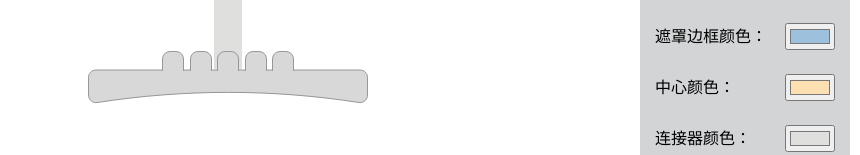
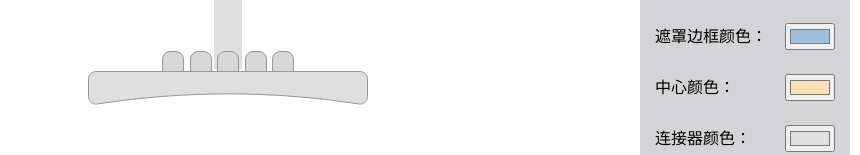
Before and after one commit to Jungbey/fan, a React (Vite) app: page / in a window 1280 px wide. Shown: the part 535-690 px from the top of the page, without its empty margins (420-1280 px from the left). Built offline with nearby package versions, Linux system fonts and the light colour scheme; the HTML template or start-up script is replaced by a standard one.

Commit message:
:sparkles: add console-panel color management
try to adjust css,may be stupid

```diff
--- a/src/components/app_container/index.tsx
+++ b/src/components/app_container/index.tsx
@@ -1,7 +1,7 @@
 import React, { FC } from 'react';
 import { css } from 'goober';
 
-const Conainer: FC = ({ children }) => (
+const Container: FC = ({ children }) => (
   <div className={css`
   min-width: 100vw;
   min-height: 100vh;
@@ -24,4 +24,4 @@ const Conainer: FC = ({ children }) => (
   </div>
 )
 
-export default Conainer;
+export default Container;
--- /dev/null
+++ b/src/components/console/Background/index.tsx
@@ -0,0 +1,47 @@
+import React from 'react';
+import { css } from 'goober';
+import { useColorState } from '@/store/useColorState';
+
+const Background: React.FC = () => {
+  const backgroundColor = useColorState().consoleColor;
+  return (
+    <div
+      className={css`
+        width: 280px;
+        height: 15px;
+        margin: 0 auto;
+        transform: translateY(-18px);
+      `}
+    >
+      <svg
+        width="280px"
+        height="34px"
+        viewBox="0 0 280 34"
+        version="1.1"
+        xmlns="http://www.w3.org/2000/svg"
+      >
+        <title>Rectangle</title>
+        <g
+          id="Page-1"
+          stroke="none"
+          stroke-width="1"
+          fill="none"
+          fill-rule="evenodd"
+        >
+          <g
+            id="iPhone-8-Plus-Copy-3"
+            transform="translate(-68.000000, -564.000000)"
+            fill={backgroundColor}
+            stroke="#979797"
+          >
+            <path
+              d="M340,564.5 C342.071068,564.5 343.946068,565.339466 345.303301,566.696699 C346.660534,568.053932 347.5,569.928932 347.5,572 L347.5,572 L347.5,589.599401 C347.500002,591.670469 346.660536,593.54547 345.303303,594.902703 C343.94607,596.259937 342.071069,597.099404 340,597.099404 C339.611952,597.099404 339.224489,597.069288 338.841101,597.009327 C295.647827,590.253978 252.200793,586.876306 208.5,586.876306 C164.751939,586.876306 120.966968,590.26129 77.1450938,597.031339 C75.0983073,597.347548 73.1171209,596.804197 71.5685791,595.670098 C70.0200371,594.535998 68.9041396,592.811149 68.5879312,590.764362 C68.5293965,590.385473 68.5,590.002653 68.5,589.61927 L68.5,589.61927 L68.5,572 C68.5,569.928932 69.3394661,568.053932 70.6966991,566.696699 C72.0539322,565.339466 73.9289322,564.5 76,564.5 L76,564.5 Z"
+              id="Rectangle"
+            ></path>
+          </g>
+        </g>
+      </svg>
+    </div>
+  );
+};
+export default Background;
--- a/src/components/console/index.tsx
+++ b/src/components/console/index.tsx
@@ -2,6 +2,8 @@ import React from 'react';
 import background from '../../assets/console.svg';
 import { css, styled, keyframes } from 'goober';
 import { useBladeState } from '@/store/useBladeState';
+import Background from './Background';
+// import { useColorState } from '@/store';
 
 interface ButtonProps {
   active: boolean;
@@ -13,11 +15,11 @@ const translateY = keyframes`
     50% {
         transform: translateY(10px);
     }
-
     100% {
       transform: translateY(0px);
     }
 `;
+
 const Button = styled('div')<ButtonProps>`
   width: 20px;
   height: 20px;
@@ -27,6 +29,23 @@ const Button = styled('div')<ButtonProps>`
   transform: translateY(${(props) => (props.active ? 10 : 0)}px);
   transition: all 0.1s ease-in;
 `;
+// const Button = (props: ButtonProps) => {
+//   const buttonColor = useColorState().consoleBtnColors;
+//   return (
+//     <div
+//       className={css`
+//         width: 20px;
+//         height: 20px;
+//         border: 1px solid #979797;
+//         border-radius: 8px 8px 0 0;
+//         background-color: ${buttonColor[props.index]};
+//         transform: translateY(${props.active ? 10 : 0}px);
+//         transition: all 0.1s ease-in;
+//       `}
+//       onClick={(event) => props.handleClick(event)}
+//     />
+//   );
+// };
 
 export const Console = () => {
   const { rotateLevel, changeLevel } = useBladeState();
@@ -48,9 +67,9 @@ export const Console = () => {
         width: 280px;
         height: 35px;
         margin: 0 auto;
-        background: url(${background}) center / 280px 35px no-repeat;
         display: flex;
         justify-content: center;
+        flex-direction: column;
       `}
     >
       <div
@@ -59,6 +78,7 @@ export const Console = () => {
           height: 20px;
           overflow: hidden;
           transform: translateY(-18px);
+          align-self: center;
         `}
       >
         <div
@@ -75,6 +95,7 @@ export const Console = () => {
           ))}
         </div>
       </div>
+      <Background />
     </div>
   );
 };
--- a/src/components/setting_menu/index.tsx
+++ b/src/components/setting_menu/index.tsx
@@ -12,12 +12,14 @@ const SettingMenu = () => {
     coverBorderColor,
     bridgeColor,
     consoleColor,
+    consoleBtnColors,
     setBladeColor,
     setCoverColor,
     setCoverCenterColor,
     setCoverBorderColor,
     setBridgeColor,
     setConsoleColor,
+    setConsoleBtnColors
   } = useColorState();
 
   return (
```
